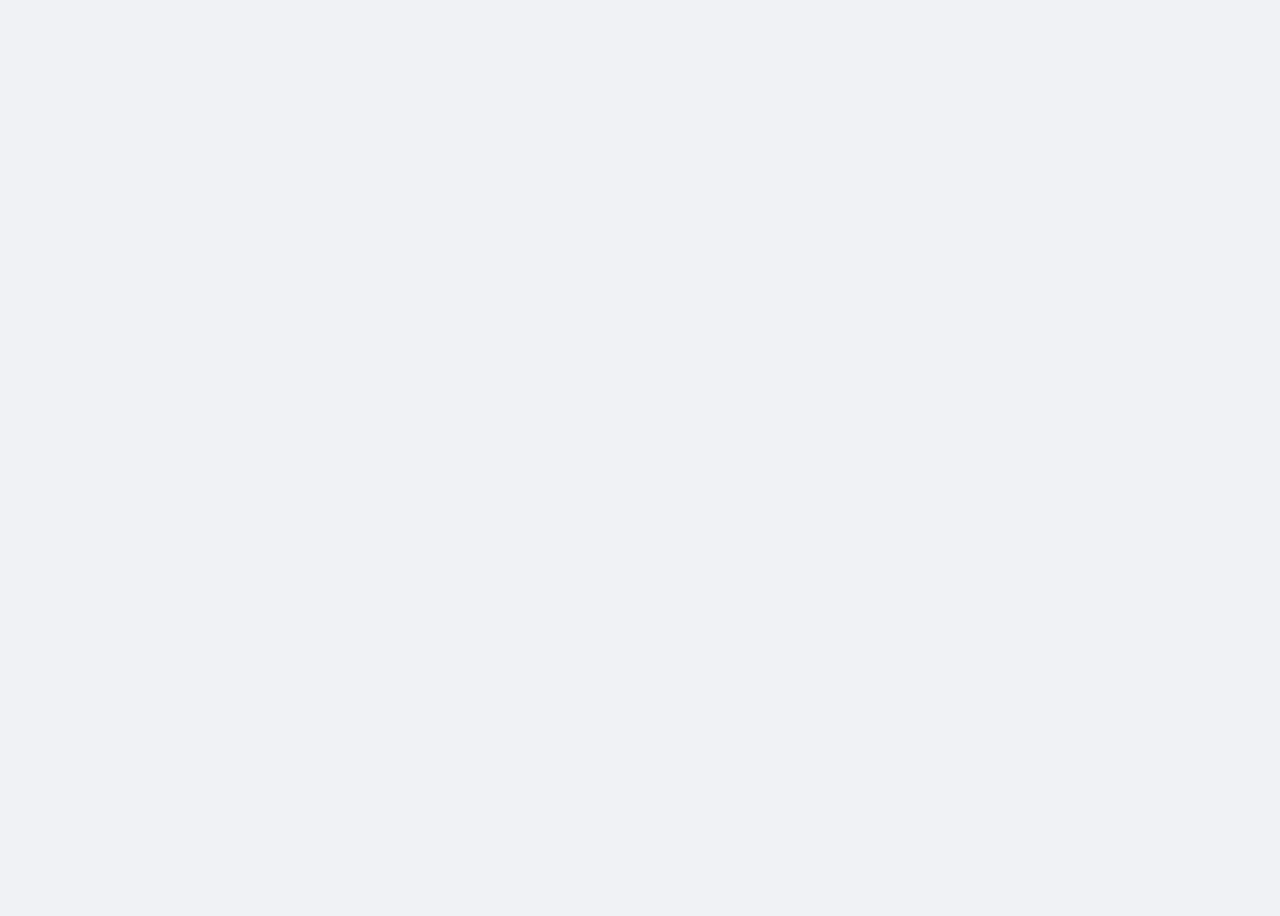
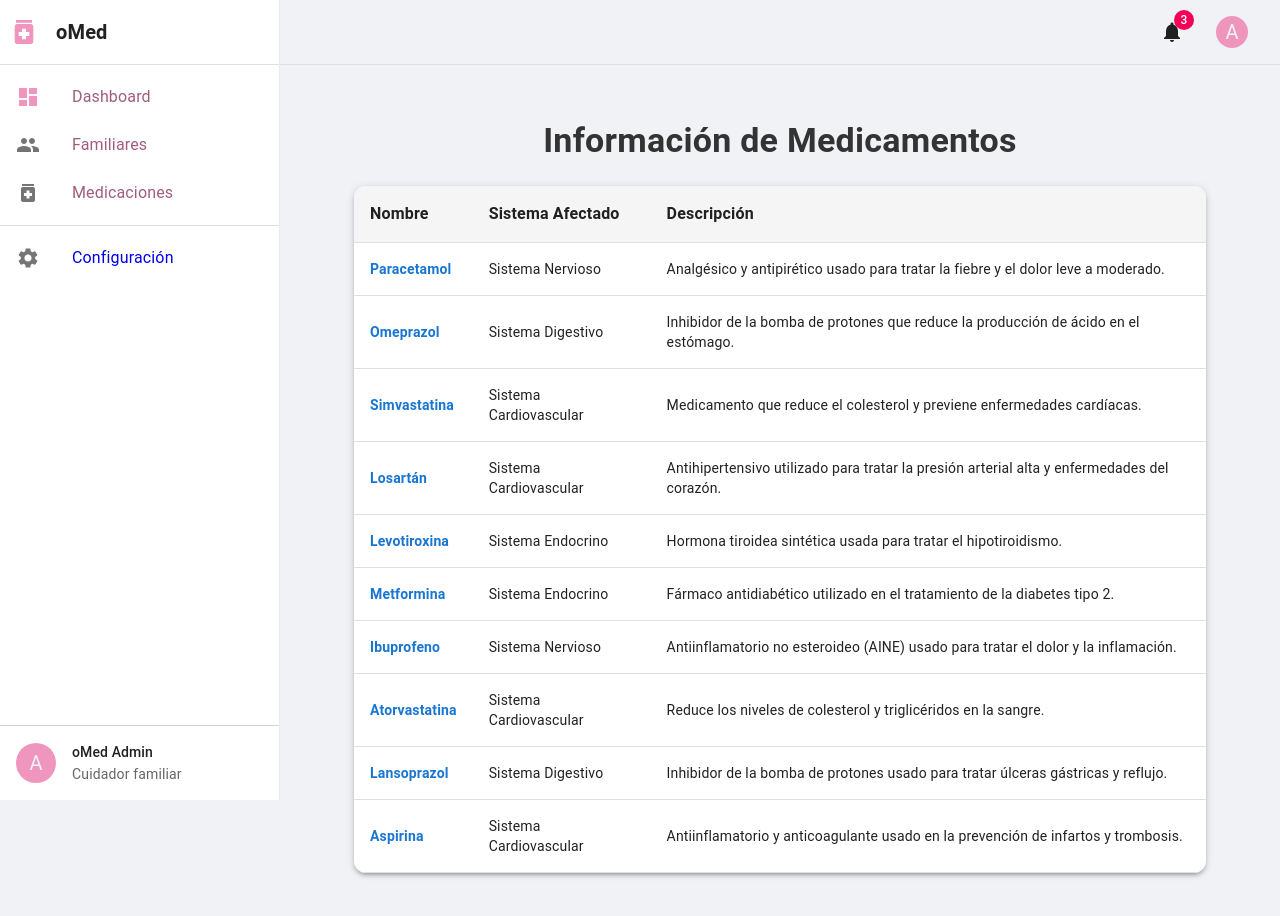
Before and after one commit to ppazosp/oMed, a React (Vite) app in the folder oMedFrontGithub/FrontendReact/my-react-app/: page /medicaciones in a window 1280 px wide. Before the commit this address had no page. Shown: the top 916 px of the page. Before the commit the page ends 800 px from the top, so only its background shows below. Built offline with nearby package versions, Linux system fonts and the light colour scheme.

Commit message:
Añadido Family.jsx y Medicine.jsx

```diff
--- a/oMedFrontGithub/FrontendReact/my-react-app/src/App.jsx
+++ b/oMedFrontGithub/FrontendReact/my-react-app/src/App.jsx
@@ -4,6 +4,8 @@ import { ThemeProvider, createTheme, CssBaseline } from '@mui/material';
 import { BrowserRouter as Router, Routes, Route } from 'react-router-dom';
 import Dashboard from './components/Dashboard';
 import Layout from './components/Layout.jsx';
+import Family from "./components/Family.jsx";
+import Medicine from "./components/Medicine.jsx";
 
 // Tema personalizado
 const theme = createTheme({
@@ -49,6 +51,8 @@ function App() {
                 <Routes>
                     <Route path="/" element={<Layout />}>
                         <Route index element={<Dashboard />} />
+                        <Route path={"/pacientes"} index element={<Family />} />
+                        <Route path={"/medicaciones"} element={<Medicine />} />
                         {/* Aquí puedes añadir más rutas según necesites */}
                         {/* <Route path="/pacientes" element={<Patients />} /> */}
                         {/* <Route path="/medicaciones" element={<Medications />} /> */}
--- /dev/null
+++ b/oMedFrontGithub/FrontendReact/my-react-app/src/components/Family.jsx
@@ -0,0 +1,69 @@
+import React, { useState, useEffect } from 'react';
+import { Container, Typography, Box, List, ListItem, ListItemAvatar, Avatar, ListItemText, Divider, LinearProgress } from '@mui/material';
+
+const FamilyPage = () => {
+    const [patients, setPatients] = useState([]);
+    const [loading, setLoading] = useState(true);
+
+    useEffect(() => {
+        const fetchData = async () => {
+            try {
+                // Datos de ejemplo
+                const patientsData = [
+                    { id: 1, name: 'María García', relation: 'Madre', avatar: 'M' },
+                    { id: 2, name: 'José García', relation: 'Padre', avatar: 'J' },
+                    { id: 3, name: 'Carmen López', relation: 'Abuela', avatar: 'C' },
+                    { id: 4, name: 'Carlos Pérez', relation: 'Hermano', avatar: 'C' },
+                    { id: 5, name: 'Ana Méndez', relation: 'Tía', avatar: 'A' }
+                ];
+
+                setPatients(patientsData);
+                setLoading(false);
+            } catch (error) {
+                console.error('Error fetching data:', error);
+                setLoading(false);
+            }
+        };
+
+        fetchData();
+    }, []);
+
+    return (
+        <Container maxWidth="sm" sx={{ mt: 4, mb: 4 }}>
+            {loading ? (
+                <Box sx={{ width: '100%' }}>
+                    <LinearProgress />
+                </Box>
+            ) : (
+                <>
+                    <Box mb={2}>
+                        <Typography variant="h4" component="h1" gutterBottom>
+                            Lista de Familiares
+                        </Typography>
+                    </Box>
+
+                    <List>
+                        {patients.map((patient, index) => (
+                            <React.Fragment key={patient.id}>
+                                <ListItem>
+                                    <ListItemAvatar>
+                                        <Avatar sx={{ bgcolor: 'primary.main' }}>
+                                            {patient.avatar}
+                                        </Avatar>
+                                    </ListItemAvatar>
+                                    <ListItemText
+                                        primary={patient.name}
+                                        secondary={patient.relation}
+                                    />
+                                </ListItem>
+                                {index < patients.length - 1 && <Divider />}
+                            </React.Fragment>
+                        ))}
+                    </List>
+                </>
+            )}
+        </Container>
+    );
+};
+
+export default FamilyPage;
--- /dev/null
+++ b/oMedFrontGithub/FrontendReact/my-react-app/src/components/Medicine.jsx
@@ -0,0 +1,78 @@
+import React, { useState, useEffect } from 'react';
+import { Container, Typography, Box, Table, TableBody, TableCell, TableContainer, TableHead, TableRow, Paper, LinearProgress, Link } from '@mui/material';
+
+const MedicinesPage = () => {
+    const [medications, setMedications] = useState([]);
+    const [loading, setLoading] = useState(true);
+
+    useEffect(() => {
+        const fetchData = async () => {
+            try {
+                // Datos de ejemplo
+                const medicationsData = [
+                    { id: 1, name: 'Paracetamol', system: 'Sistema Nervioso', description: 'Analgésico y antipirético usado para tratar la fiebre y el dolor leve a moderado.' },
+                    { id: 2, name: 'Omeprazol', system: 'Sistema Digestivo', description: 'Inhibidor de la bomba de protones que reduce la producción de ácido en el estómago.' },
+                    { id: 3, name: 'Simvastatina', system: 'Sistema Cardiovascular', description: 'Medicamento que reduce el colesterol y previene enfermedades cardíacas.' },
+                    { id: 4, name: 'Losartán', system: 'Sistema Cardiovascular', description: 'Antihipertensivo utilizado para tratar la presión arterial alta y enfermedades del corazón.' },
+                    { id: 5, name: 'Levotiroxina', system: 'Sistema Endocrino', description: 'Hormona tiroidea sintética usada para tratar el hipotiroidismo.' },
+                    { id: 6, name: 'Metformina', system: 'Sistema Endocrino', description: 'Fármaco antidiabético utilizado en el tratamiento de la diabetes tipo 2.' },
+                    { id: 7, name: 'Ibuprofeno', system: 'Sistema Nervioso', description: 'Antiinflamatorio no esteroideo (AINE) usado para tratar el dolor y la inflamación.' },
+                    { id: 8, name: 'Atorvastatina', system: 'Sistema Cardiovascular', description: 'Reduce los niveles de colesterol y triglicéridos en la sangre.' },
+                    { id: 9, name: 'Lansoprazol', system: 'Sistema Digestivo', description: 'Inhibidor de la bomba de protones usado para tratar úlceras gástricas y reflujo.' },
+                    { id: 10, name: 'Aspirina', system: 'Sistema Cardiovascular', description: 'Antiinflamatorio y anticoagulante usado en la prevención de infartos y trombosis.' }
+                ];
+
+                setMedications(medicationsData);
+                setLoading(false);
+            } catch (error) {
+                console.error('Error fetching data:', error);
+                setLoading(false);
+            }
+        };
+
+        fetchData();
+    }, []);
+
+    return (
+        <Container maxWidth="md" sx={{ mt: 4, mb: 4 }}>
+            {loading ? (
+                <Box sx={{ width: '100%' }}>
+                    <LinearProgress />
+                </Box>
+            ) : (
+                <>
+                    <Typography variant="h4" component="h1" gutterBottom sx={{ fontWeight: 'bold', color: '#333', textAlign: 'center' }}>
+                        Información de Medicamentos
+                    </Typography>
+
+                    <TableContainer component={Paper} sx={{ mt: 3, borderRadius: 3, overflow: 'hidden', boxShadow: 3 }}>
+                        <Table>
+                            <TableHead>
+                                <TableRow sx={{ bgcolor: '#f5f5f5' }}>
+                                    <TableCell sx={{ fontWeight: 'bold', fontSize: '1rem' }}>Nombre</TableCell>
+                                    <TableCell sx={{ fontWeight: 'bold', fontSize: '1rem' }}>Sistema Afectado</TableCell>
+                                    <TableCell sx={{ fontWeight: 'bold', fontSize: '1rem' }}>Descripción</TableCell>
+                                </TableRow>
+                            </TableHead>
+                            <TableBody>
+                                {medications.map((medication) => (
+                                    <TableRow key={medication.id} hover>
+                                        <TableCell>
+                                            <Link href={`/medicinas/${medication.id}`} underline="hover" sx={{ fontWeight: 'bold', color: '#1976d2' }}>
+                                                {medication.name}
+                                            </Link>
+                                        </TableCell>
+                                        <TableCell>{medication.system}</TableCell>
+                                        <TableCell>{medication.description}</TableCell>
+                                    </TableRow>
+                                ))}
+                            </TableBody>
+                        </Table>
+                    </TableContainer>
+                </>
+            )}
+        </Container>
+    );
+};
+
+export default MedicinesPage;
--- a/oMedFrontGithub/FrontendReact/my-react-app/src/components/PatientCard.jsx
+++ b/oMedFrontGithub/FrontendReact/my-react-app/src/components/PatientCard.jsx
@@ -115,7 +115,6 @@ const PatientCard = ({ patient, medications, doses }) => {
                     </IconButton>
                 )}
 
-                {canScrollLeft && (
                 <Box
                     sx={{
                         position: 'absolute',
@@ -125,11 +124,11 @@ const PatientCard = ({ patient, medications, doses }) => {
                         width: '20px',
                         background: 'linear-gradient(to right, rgba(0,0,0,0.1), rgba(0,0,0,0))',
                         zIndex: 1,
-                            pointerEvents: 'none'
+                        pointerEvents: 'none',
+                        opacity: canScrollLeft ? 1 : 0,
+                        transition: 'opacity 0.6s'
                     }}
                 />
-                )}
-                {canScrollRight && (
                 <Box
                     sx={{
                         position: 'absolute',
@@ -139,10 +138,11 @@ const PatientCard = ({ patient, medications, doses }) => {
                         width: '20px',
                         background: 'linear-gradient(to left, rgba(0,0,0,0.1), rgba(0,0,0,0))',
                         zIndex: 1,
-                            pointerEvents: 'none'
+                        pointerEvents: 'none',
+                        opacity: canScrollRight ? 1 : 0,
+                        transition: 'opacity 0.6s'
                     }}
                 />
-                )}
             </Box>
         </Paper>
     );
```
Lines whose indentation alone changed are shown as unchanged.
